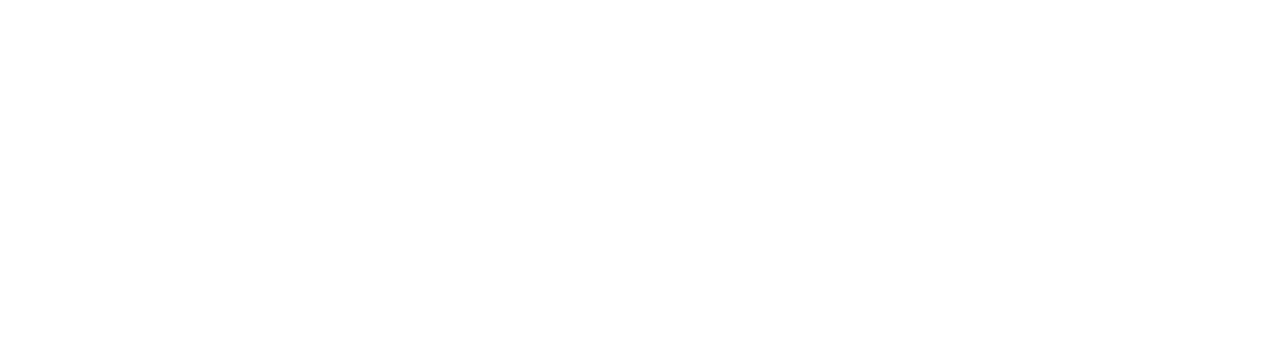
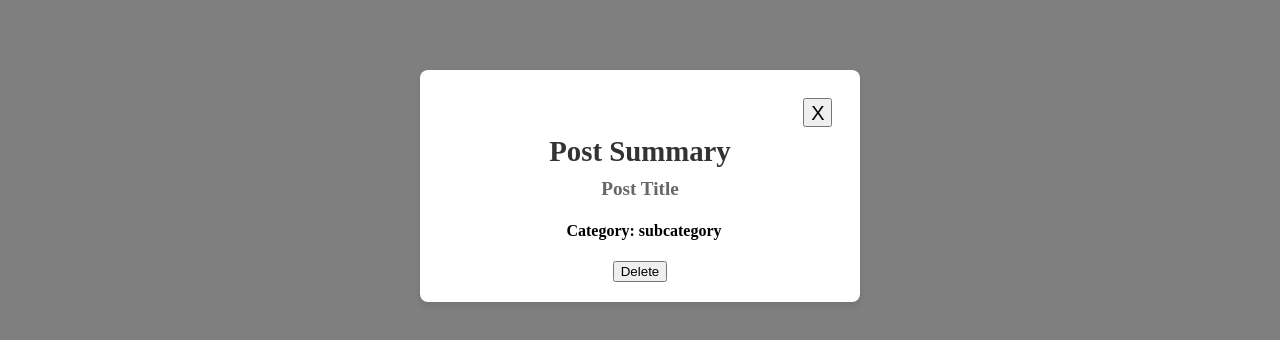
Before and after one commit to smithz852/onsite-comm, a React (Vite) app: page / in a window 1280 px wide. Both pictures are taken after a click on the button "Profile". Shown: the part 214-554 px from the top of the page. Built offline with nearby package versions, Linux system fonts and the light colour scheme; no server answers.

Commit message:
add basic profile moddal with example content

```diff
--- a/src/component/BigSubCategory.jsx
+++ b/src/component/BigSubCategory.jsx
@@ -1,14 +1,13 @@
 import { useState } from 'react'
 import FormModal from './FormModal'
+import { useContext } from 'react';
+import { FetchContext } from '../store/fetch-context';
 import './CategoryPage.css'
 
 export default function BigSubCategory({ categoryInfo, xClick }) {
 
-  const [showModal, setShowModal] = useState(false)
+ const { showModal, handleModal } = useContext(FetchContext);
 
-  function handleModal(isShowing) {
-     setShowModal(isShowing)
-  }
 
 function handleClick() {
   xClick()
--- a/src/component/FormModal.css
+++ b/src/component/FormModal.css
@@ -6,6 +6,7 @@
   width: 100vw;
   height: 100vh;
   background: rgba(0, 0, 0, 0.5);
+  backdrop-filter: blur(15px);
   display: flex;
   justify-content: center;
   align-items: center;
--- a/src/component/Header.jsx
+++ b/src/component/Header.jsx
@@ -1,8 +1,23 @@
 import './Header.css'
+import ProfileModal from './ProfileModal';
+import { useContext, useState } from 'react';
+import { FetchContext } from '../store/fetch-context';
 
 export default function Header() {
+
+const [profileModal, setProfileModal] = useState(false)
+  const { showModal, handleModal } = useContext(FetchContext);
+
+function handleProfileModal(isShowing) {
+  if (showModal) {
+    handleModal(false)
+  }
+setProfileModal(isShowing)
+}
+
   return (
     <>
+    {profileModal && <ProfileModal onClose={handleProfileModal} />}
     <div className='headerFlex'>
       <div className="headerItemFlex">
          <h4>Onsite Communications</h4>
@@ -10,7 +25,7 @@
       </div>
       <div className="headerItemFlex">
         <input type="text" id='searchBar'/>
-         <button>Profile</button>
+         <button onClick={() => handleProfileModal(true)}>Profile</button>
          <button id='loginBtnMargin'>Login</button>
       </div>
       </div>
--- /dev/null
+++ b/src/component/ProfileModal.jsx
@@ -0,0 +1,28 @@
+import './FormModal.css'
+import './CategoryPage.css'
+
+
+export default function ProfileModal({onClose}) {
+
+  function handleClose() {
+    onClose(false)
+  }
+
+  return (
+    <>
+      <div className="modal-overlay" onClick={handleClose}>
+        <div className="modal-content" onClick={(e) => e.stopPropagation()}>
+        <div className='xBtn'>
+        <button onClick={handleClose}><span className='xFont'>X</span></button>
+      </div>
+          <h1 className="modal-main-header">Post Summary</h1>
+          <div>
+          <h2 className="modal-sub-header">Post Title</h2>
+          <h4>Category: subcategory</h4>
+          </div>
+          <div><button>Delete</button></div>
+        </div>
+      </div>
+    </>
+  );
+}
--- a/src/store/fetch-context.jsx
+++ b/src/store/fetch-context.jsx
@@ -8,13 +8,19 @@
   categoriesLoading: false,
   subcategoriesLoading: false,
   categoriesError: null,
-  subcategoriesError: null
+  subcategoriesError: null,
+  handleModal: () => {},
+  showModal: false
 });
 
 export function FetchContextProvider({ children }) {
 const [formOpen, setFormOpen] = useState(false)
 
+const [showModal, setShowModal] = useState(false)
 
+  function handleModal(isShowing) {
+     setShowModal(isShowing)
+  }
 
 
   // Categories query
@@ -40,7 +46,9 @@
     categoriesLoading,
     subcategoriesLoading,
     categoriesError,
-    subcategoriesError
+    subcategoriesError,
+    handleModal,
+    showModal
   };
 
   return (
```
